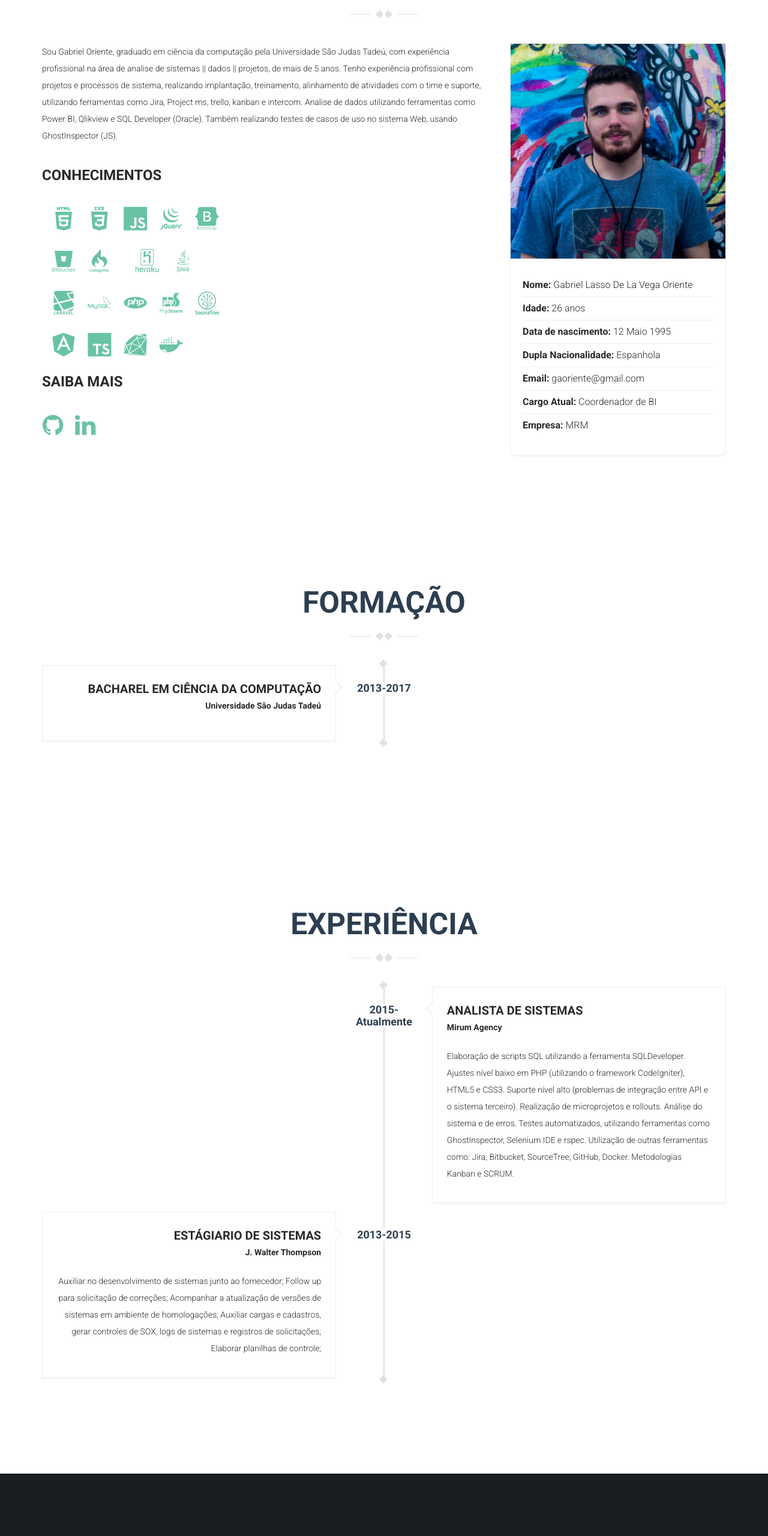
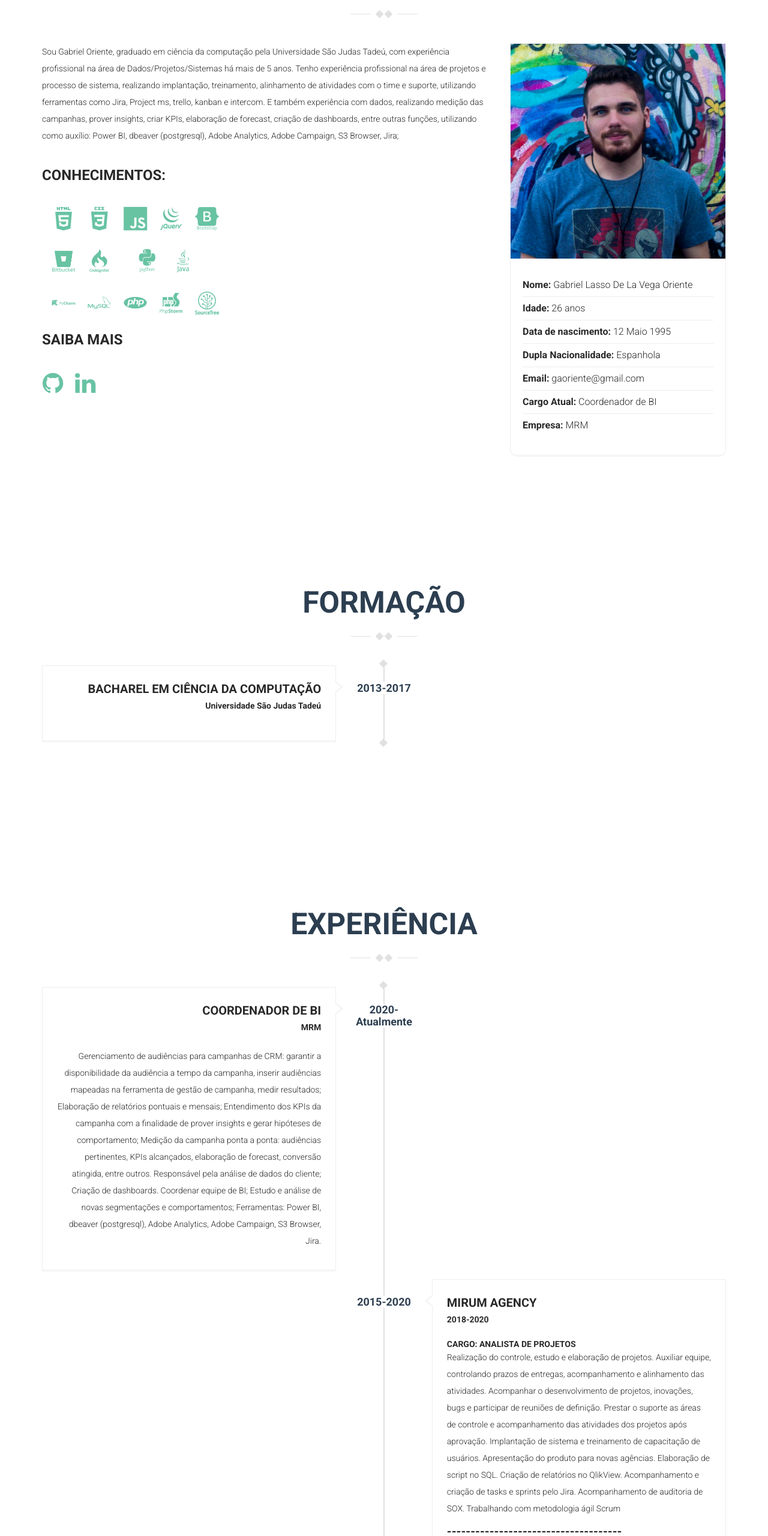
Before and after one commit to gaoriente/Cv, a website: page index.html in a window 1280 px wide. Shown: the part 240-2800 px from the top of the page at 60% size. Drawn offline with nearby package versions, Linux system fonts and the light colour scheme; some icons are missing.

Commit message:
Update 11/06/2021

```diff
--- a/index.html
+++ b/index.html
@@ -80,15 +80,12 @@
 
           <div class="col-md-8 col-md-pull-4">
             <div class="short-info wow fadeInUp">
-              <p>Sou Gabriel Oriente, graduado em ciência da computação pela Universidade São Judas Tadeú, com experiência profissional na área de analise de sistemas || dados || projetos, de mais de 5 anos.
-                Tenho experiência profissional com projetos e processos de sistema, realizando implantação, treinamento, alinhamento de atividades com o time e suporte, utilizando ferramentas como Jira, Project ms, trello, kanban e intercom.
-                Analise de dados utilizando ferramentas como Power BI, Qlikview e SQL Developer (Oracle).
-                Também realizando testes de casos de uso no sistema Web, usando GhostInspector (JS).
+              <p>Sou Gabriel Oriente, graduado em ciência da computação pela Universidade São Judas Tadeú, com experiência profissional na área de Dados/Projetos/Sistemas há mais de 5 anos. Tenho experiência profissional na área de projetos e processo de sistema, realizando implantação, treinamento, alinhamento de atividades com o time e suporte, utilizando ferramentas como Jira, Project ms, trello, kanban e intercom. E também experiência com dados, realizando medição das campanhas, prover insights, criar KPIs, elaboração de forecast, criação de dashboards, entre outras funções, utilizando como auxílio: Power BI, dbeaver (postgresql), Adobe Analytics, Adobe Campaign, S3 Browser, Jira;
               </p>
             </div>
 
 				  <div class="short-info wow fadeInUp ">
-			    	<h3>Conhecimentos</h3>
+			    	<h3>Conhecimentos:</h3>
 			    </div>
 		  		<div class="container col-xs-12">
 		      	  	<ul class=" list-icons list-inline navbar">
@@ -121,7 +118,7 @@
 			            	<i class="devicon-github-plain-wordmark"></i>
 			            </li>
 			            <li class="list-inline-item">
-			            	<i class="devicon-heroku-line-wordmark"></i>
+			            	<i class="devicon-python-plain-wordmark"></i>
 			            </li>
 			            <li class="list-inline-item">
 			            	<i class="devicon-java-plain-wordmark"></i>
@@ -131,7 +128,7 @@
 			    <div class="container col-xs-12">
 		      	  	<ul class=" list-icons list-inline navbar">
 			            <li class="list-inline-item">
-			            	<i class="devicon-laravel-plain-wordmark"></i>
+			            	<i class="devicon-pycharm-plain-wordmark"></i>
 			            </li>
 			            <li class="list-inline-item">
 			            	<i class="devicon-mysql-plain-wordmark"></i>
@@ -147,22 +144,6 @@
 			            </li>
 		          	</ul>
 		         </div><br>
-             <div class="container col-xs-12 list-icons">
-                <ul class=" list-inline list-icons navbar">
-                  <li class="list-inline-item">
-                    <i class="devicon-angularjs-plain"></i>
-                  </li>
-                  <li class="list-inline-item">
-                    <i class="devicon-typescript-plain"></i>
-                  </li>
-                  <li class="list-inline-item">
-                    <i class="devicon-ruby-plain"></i>
-                  </li>
-                  <li class="list-inline-item">
-                    <i class="devicon-docker-plain"></i>
-                  </li>
-                </ul>
-             </div><br>
 
 			    <div class="short-info wow fadeInUp ">
 			        <h3>Saiba mais</h3>
@@ -211,21 +192,52 @@
                 <div class="col-md-12">
                     <div class="resume">
                         <ul class="timeline">
+                             <li>
+                                <div class="posted-date">
+                                  <span class="month">2020-Atualmente</span>
+                                </div><!-- /posted-date -->
+                                <div class="timeline-panel wow fadeInUp">
+                                    <div class="timeline-content">
+                                        <div class="timeline-heading">
+                                            <h3>Coordenador de BI</h3>
+                                            <span>MRM</span>
+                                        </div>
+                                        <div class="timeline-body">
+                                            <p>Gerenciamento de audiências para campanhas de CRM: garantir a disponibilidade da audiência a tempo da campanha, inserir audiências mapeadas na ferramenta de gestão de campanha, medir resultados;
+                                            Elaboração de relatórios pontuais e mensais;
+                                            Entendimento dos KPIs da campanha com a finalidade de prover insights e gerar hipóteses de comportamento;
+                                            Medição da campanha ponta a ponta: audiências pertinentes, KPIs alcançados, elaboração de forecast, conversão atingida, entre outros.
+                                            Responsável pela análise de dados do cliente;
+                                            Criação de dashboards.
+                                            Coordenar equipe de BI;
+                                            Estudo e análise de novas segmentações e comportamentos;
+                                            Ferramentas: Power BI, dbeaver (postgresql), Adobe Analytics, Adobe Campaign, S3 Browser, Jira.
+                                          </p>
+                                        </div>
+                                    </div>
+                                </div>
+                            </li>
                             <li class="timeline-inverted">
                                 <div class="posted-date">
-                                  <span class="month">2015-Atualmente</span>
+                                  <span class="month">2015-2020</span>
                                 </div>
                                 <div class="timeline-panel wow fadeInUp">
                                     <div class="timeline-content">
                                         <div class="timeline-heading">
-                                            <h3>Analista de Sistemas</h3>
-                                            <span>Mirum Agency</span>
+                                            <h3>Mirum Agency</h3>
+                                            <span>2018-2020</span>
+                                            <h5>Cargo: Analista de Projetos</h5>
                                         </div>
-
                                         <div class="timeline-body">
-                                            <p>Elaboração de scripts SQL utilizando a ferramenta SQLDeveloper. Ajustes nível baixo em PHP (utilizando o framework CodeIgniter), HTML5 e CSS3. Suporte nível alto (problemas de integração entre API e o sistema terceiro).  Realização de microprojetos e rollouts. Análise do sistema e de erros. Testes automatizados, utilizando ferramentas como GhostInspector, Selenium IDE e rspec.
-                                            Utilização de outras ferramentas como: Jira, Bitbucket, SourceTree, GitHub, Docker.
-                                            Metodologias Kanban e SCRUM.
+                                            <p>Realização do controle, estudo e elaboração de projetos. Auxiliar equipe, controlando prazos de entregas, acompanhamento e alinhamento das atividades. Acompanhar o desenvolvimento de projetos, inovações, bugs e participar de reuniões de definição. Prestar o suporte as áreas de controle e acompanhamento das atividades dos projetos após aprovação. Implantação de sistema e treinamento de capacitação de usuários. Apresentação do produto para novas agências. Elaboração de script no SQL. Criação de relatórios no QlikView. Acompanhamento e criação de tasks e sprints pelo Jira. Acompanhamento de auditoria de SOX. Trabalhando com metodologia ágil Scrum
+                                            </p>
+                                          <div class="timeline-heading">
+                                            <h3>-------------------------------------</h3>
+                                            <span>2015-2018</span>
+                                            <h5>Cargo: Analista de Sistemas Jr</h5>
+                                        </div>
+                                        <div class="timeline-body">
+                                            <p>Realização de suporte nível baixo/médio/alto. Criar tickets e acompanhar a equipe de desenvolvimento. Realização de testes de bugs. Comunicação com usuário enquanto durante o processo de resolução de incidentes. Registrar problemas e soluções. Apoiar o time de desenvolvimento com correções de bugs. Exportação de planilhas via SQL para realização de métricas e estimativas de suporte.
                                             </p>
                                         </div>
                                     </div>
@@ -285,9 +297,9 @@
               </div>
             </div>
             <div class="skill-progress">
-              <div class="skill-title"><h3>Rspec - Ruby</h3></div>
+              <div class="skill-title"><h3>Python</h3></div>
               <div class="progress">
-                <div class="progress-bar six-sec-ease-in-out" role="progressbar" aria-valuenow="50" aria-valuemin="0" aria-valuemax="100" ><span></span>
+                <div class="progress-bar six-sec-ease-in-out" role="progressbar" aria-valuenow="40" aria-valuemin="0" aria-valuemax="100" ><span></span>
                 </div>
               </div>
             </div>
@@ -297,12 +309,12 @@
             <div class="skill-progress">
               <div class="skill-title"><h3>PHP</h3></div>
               <div class="progress">
-                <div class="progress-bar six-sec-ease-in-out" role="progressbar" aria-valuenow="55" aria-valuemin="0" aria-valuemax="100" ><span></span>
+                <div class="progress-bar six-sec-ease-in-out" role="progressbar" aria-valuenow="45" aria-valuemin="0" aria-valuemax="100" ><span></span>
                 </div>
               </div>
             </div>
             <div class="skill-progress">
-              <div class="skill-title"><h3>SQL</h3></div>
+              <div class="skill-title"><h3>Oracle</h3></div>
               <div class="progress">
                 <div class="progress-bar six-sec-ease-in-out" role="progressbar" aria-valuenow="95" aria-valuemin="0" aria-valuemax="100" ><span></span>
                 </div>
@@ -311,14 +323,14 @@
             <div class="skill-progress">
               <div class="skill-title"><h3>Java</h3></div>
               <div class="progress">
-                <div class="progress-bar six-sec-ease-in-out" role="progressbar" aria-valuenow="70" aria-valuemin="0" aria-valuemax="100" ><span></span>
+                <div class="progress-bar six-sec-ease-in-out" role="progressbar" aria-valuenow="60" aria-valuemin="0" aria-valuemax="100" ><span></span>
                 </div>
               </div>
             </div>
             <div class="skill-progress">
-              <div class="skill-title"><h3>Selenium</h3></div>
+              <div class="skill-title"><h3>R</h3></div>
               <div class="progress">
-                <div class="progress-bar six-sec-ease-in-out" role="progressbar" aria-valuenow="70" aria-valuemin="0" aria-valuemax="100" ><span></span>
+                <div class="progress-bar six-sec-ease-in-out" role="progressbar" aria-valuenow="30" aria-valuemin="0" aria-valuemax="100" ><span></span>
                 </div>
               </div>
             </div>
@@ -334,7 +346,7 @@
               <div class="chart" data-percent="95" data-color="e74c3c">
                     <span class="percent"></span>
                     <div class="chart-text">
-                      <span>Suporte Sistemas</span>
+                      <span>SCRUM</span>
                     </div>
                 </div>
             </div>
@@ -342,7 +354,31 @@
               <div class="chart" data-percent="95" data-color="2ecc71">
                     <span class="percent"></span>
                     <div class="chart-text">
-                      <span>Analista de Sistemas</span>
+                      <span>Kanban</span>
+                    </div>
+                </div>
+            </div>
+            <div class="col-xs-12 col-sm-4 col-md-2">
+              <div class="chart" data-percent="50" data-color="3498db">
+                    <span class="percent"></span>
+                    <div class="chart-text">
+                      <span>Power BI</span>
+                    </div>
+                </div>
+            </div>
+            <div class="col-xs-12 col-sm-4 col-md-2">
+              <div class="chart" data-percent="85" data-color="3498db">
+                    <span class="percent"></span>
+                    <div class="chart-text">
+                      <span>SQL</span>
+                    </div>
+                </div>
+            </div>
+            <div class="col-xs-12 col-sm-4 col-md-2">
+              <div class="chart" data-percent="65" data-color="3498db">
+                    <span class="percent"></span>
+                    <div class="chart-text">
+                      <span>Adobe Analytics</span>
                     </div>
                 </div>
             </div>
@@ -350,31 +386,7 @@
               <div class="chart" data-percent="90" data-color="3498db">
                     <span class="percent"></span>
                     <div class="chart-text">
-                      <span>Pacote Office</span>
-                    </div>
-                </div>
-            </div>
-            <div class="col-xs-12 col-sm-4 col-md-2">
-              <div class="chart" data-percent="85" data-color="3498db">
-                    <span class="percent"></span>
-                    <div class="chart-text">
-                      <span>Bootstrap</span>
-                    </div>
-                </div>
-            </div>
-            <div class="col-xs-12 col-sm-4 col-md-2">
-              <div class="chart" data-percent="65" data-color="3498db">
-                    <span class="percent"></span>
-                    <div class="chart-text">
-                      <span>CodeIgniter</span>
-                    </div>
-                </div>
-            </div>
-            <div class="col-xs-12 col-sm-4 col-md-2">
-              <div class="chart" data-percent="90" data-color="3498db">
-                    <span class="percent"></span>
-                    <div class="chart-text">
-                      <span>Testes de sitemas</span>
+                      <span>Jira</span>
                     </div>
                 </div>
             </div>
```
